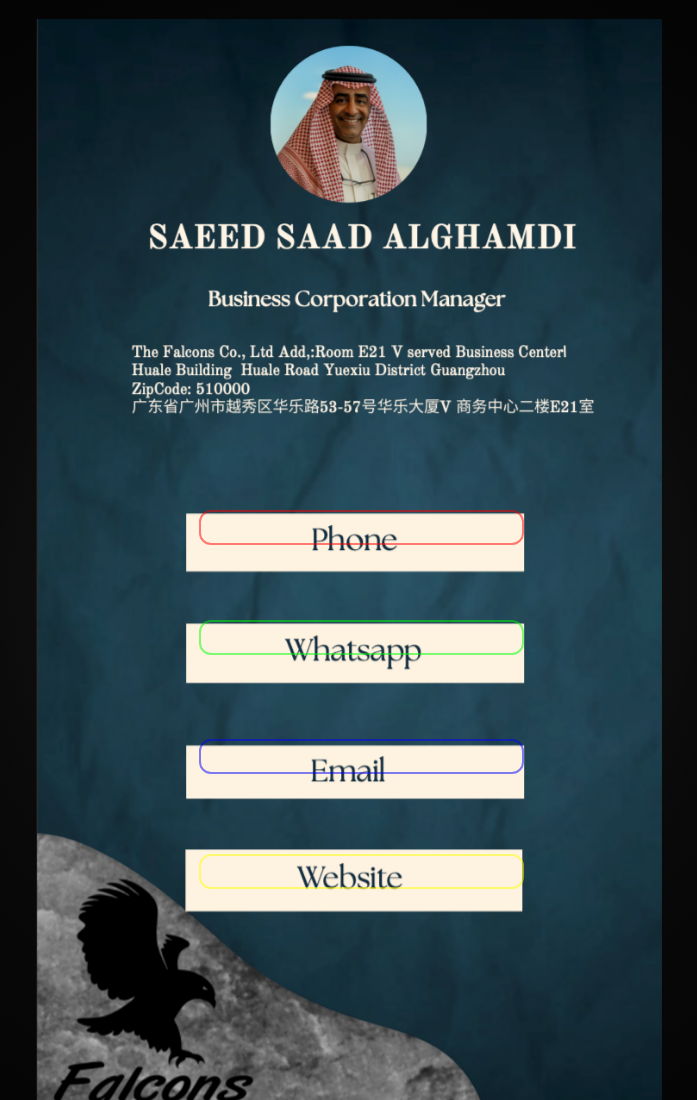
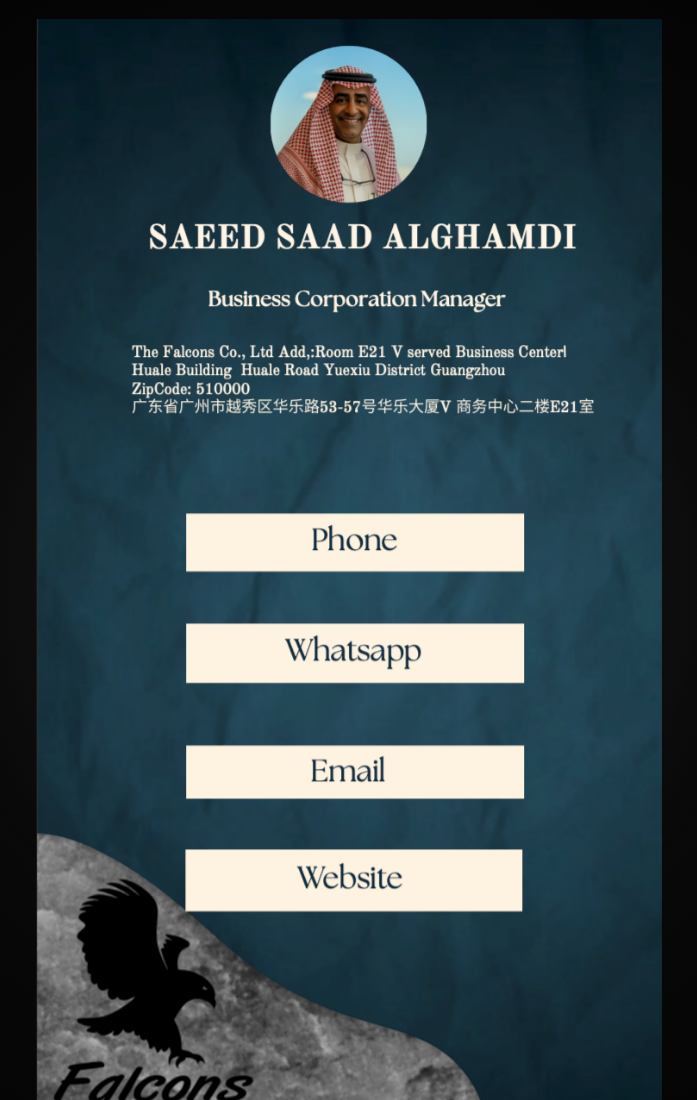
Before and after one commit to Art-Code2025/falcon-card, a plain HTML site: page index.html in a window 1280 px wide. Shown: the top 1100 px of the page, without its empty margins (291-988 px from the left). Drawn offline with Linux system fonts and the light colour scheme.

```diff
--- a/index.html
+++ b/index.html
@@ -175,8 +175,8 @@
             align-items: center;
             text-decoration: none;
             -webkit-tap-highlight-color: transparent;
-            opacity: 1;
-            border: 2px solid rgba(255, 0, 0, 0.5);
+            opacity: 0;
+            animation: fadeInScale 0.5s ease-out forwards;
         }
 
         .button-overlay:hover {
@@ -192,22 +192,22 @@
 
         .phone-btn {
             top: 43.5%;
-            border-color: rgba(255, 0, 0, 0.5);
+            animation-delay: 0.3s;
         }
 
         .whatsapp-btn {
             top: 53.2%;
-            border-color: rgba(0, 255, 0, 0.5);
+            animation-delay: 0.5s;
         }
 
         .email-btn {
             top: 63.8%;
-            border-color: rgba(0, 0, 255, 0.5);
+            animation-delay: 0.7s;
         }
 
         .website-btn {
             top: 74%;
-            border-color: rgba(255, 255, 0, 0.5);
+            animation-delay: 0.9s;
         }
 
         @media (max-width: 480px) {
```
